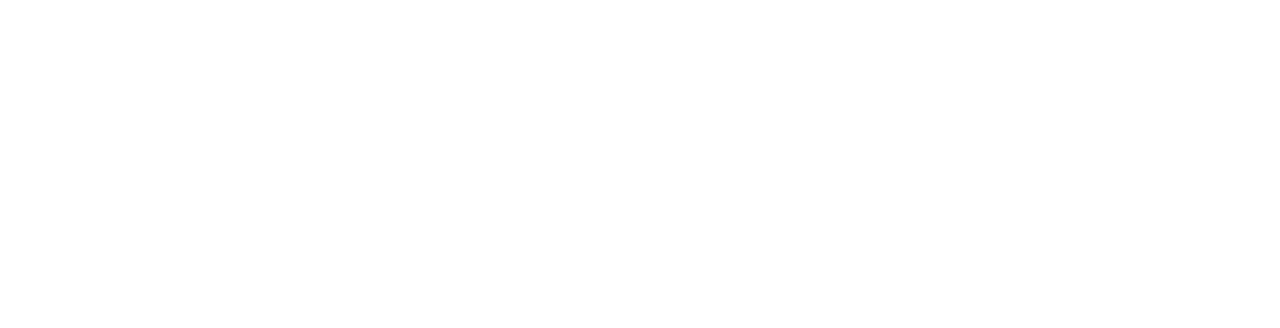
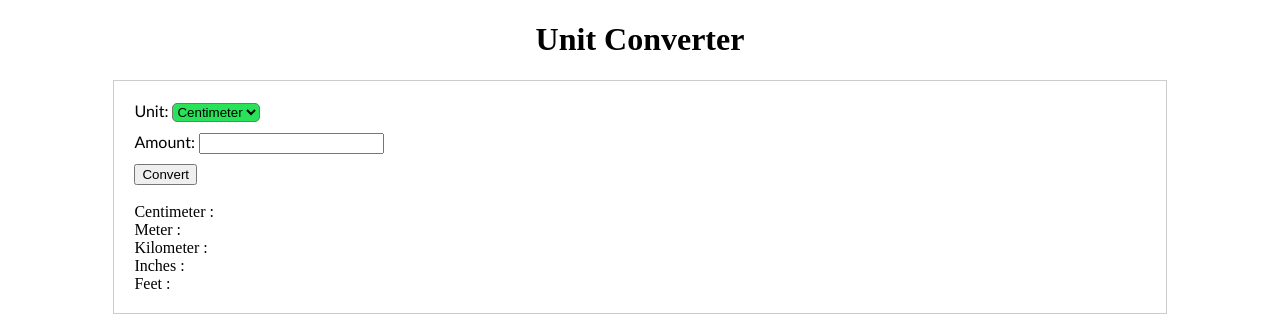
Before and after one commit to ArnavPolekar/learningProjects, a plain HTML site: page project1/index.html in a window 1280 px wide. Drawn offline with Linux system fonts and the light colour scheme.

Commit message:
unit converter project

```diff
--- a/project1/index.html
+++ b/project1/index.html
@@ -2,10 +2,91 @@
 <html>
 
 <head>
-    <title>Page Title</title>
+  <meta charset="utf-8">
+  <meta name="viewport" content="width=device-width">
+  <title>Unit Converter</title>
+  <link href="style.css" rel="stylesheet" type="text/css" />
 </head>
 
 <body>
+  <h1 class="heading">Unit Converter</h1>
+  <div class="wrapper">
+    <label>Unit:</label>
+    <select id="unit" class="scroll">
+      <option value="centimeter">Centimeter</option>
+      <option value="meter">Meter</option>
+      <option value="kilometer">Kilometer</option>
+      <option value="inch">Inch</option>
+      <option value="feet">Feet</option>
+    </select>
+    <br>
+    <div class="amt">
+      <label for="amt">Amount:</label>
+      <input type="number" id="amt">
+      <br>
+      <button onclick="conv()" class="btn">Convert</button>
+    </div>
+    <div class="result">
+      <br>
+      Centimeter : <span id="cm"></span>
+      <br>
+      Meter : <span id="mt"></span>
+      <br>
+      Kilometer : <span id="km"></span>
+      <br>
+      Inches : <span id="in"></span>
+      <br>
+      Feet : <span id="ft"></span>
+    </div>
+  </div>
+
+  <script>
+    function conv() {
+      let unit = document.getElementById("unit").value;
+      let amt = document.getElementById("amt").value;
+      amt = Number.parseInt(amt);
+
+      if (unit == 'centimeter') {
+        document.getElementById('mt').textContent = (amt / 100);
+        document.getElementById('km').textContent = (amt / 100000);
+        document.getElementById('in').textContent = (amt / 2.54);
+        document.getElementById('ft').textContent = (amt / 30.48);
+        document.getElementById('cm').textContent = (amt);
+      }
+
+      else if (unit == 'meter') {
+        document.getElementById('cm').textContent = (amt * 100);
+        document.getElementById('km').textContent = (amt / 1000);
+        document.getElementById('in').textContent = (amt * 39.37);
+        document.getElementById('ft').textContent = (amt * 3.281);
+        document.getElementById('mt').textContent = (amt);
+      }
+
+      else if (unit == 'kilometer') {
+        document.getElementById('cm').textContent = (amt * 100000);
+        document.getElementById('mt').textContent = (amt * 1000);
+        document.getElementById('in').textContent = (amt * 39370.08);
+        document.getElementById('ft').textContent = (amt * 3280.84);
+        document.getElementById('km').textContent = (amt);
+      }
+
+      else if (unit == 'inch') {
+        document.getElementById('cm').textContent = (amt * 2.54);
+        document.getElementById('mt').textContent = (amt * 0.0254);
+        document.getElementById('km').textContent = (amt * 0.0000254);
+        document.getElementById('ft').textContent = (amt * 0.0833333);
+        document.getElementById('in').textContent = (amt);
+      }
+
+      else if (unit == 'feet') {
+        document.getElementById('cm').textContent = (amt * 30.48);
+        document.getElementById('mt').textContent = (amt * 0.3048);
+        document.getElementById('km').textContent = (amt * 0.0003048);
+        document.getElementById('in').textContent = (amt * 12);
+        document.getElementById('ft').textContent = (amt);
+      }
+    }
+  </script>
 
 </body>
 
--- /dev/null
+++ b/project1/style.css
@@ -0,0 +1,36 @@
+html {
+    height: 100%;
+    width: 100%;
+  }
+
+  .heading {
+    text-align: center;
+  }
+
+  .scroll {
+    background-color: #28e259;
+    border-radius: 5px;
+  }
+
+  label {
+    font-family: 'Trebuchet MS', sans-serif;
+  }
+
+  option {
+    color: #ffff;
+  }
+
+  .wrapper {
+    width: 80%;
+    margin: auto;
+    border: 1px solid #ccc;
+    padding: 20px;
+  }
+
+  .amt{
+    padding-top: 10px;
+  }
+
+  .btn{
+    margin-top: 10px;
+  }
```
